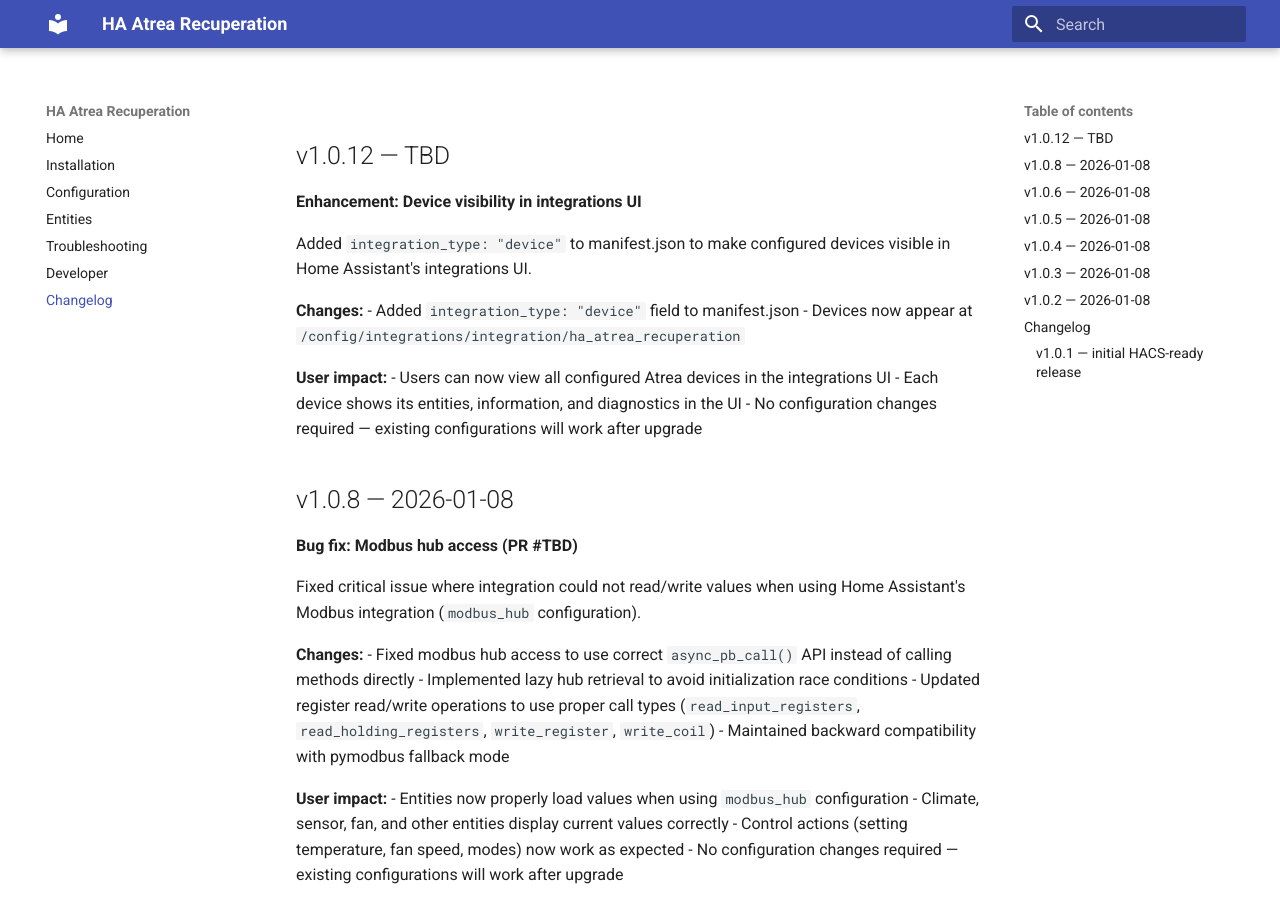
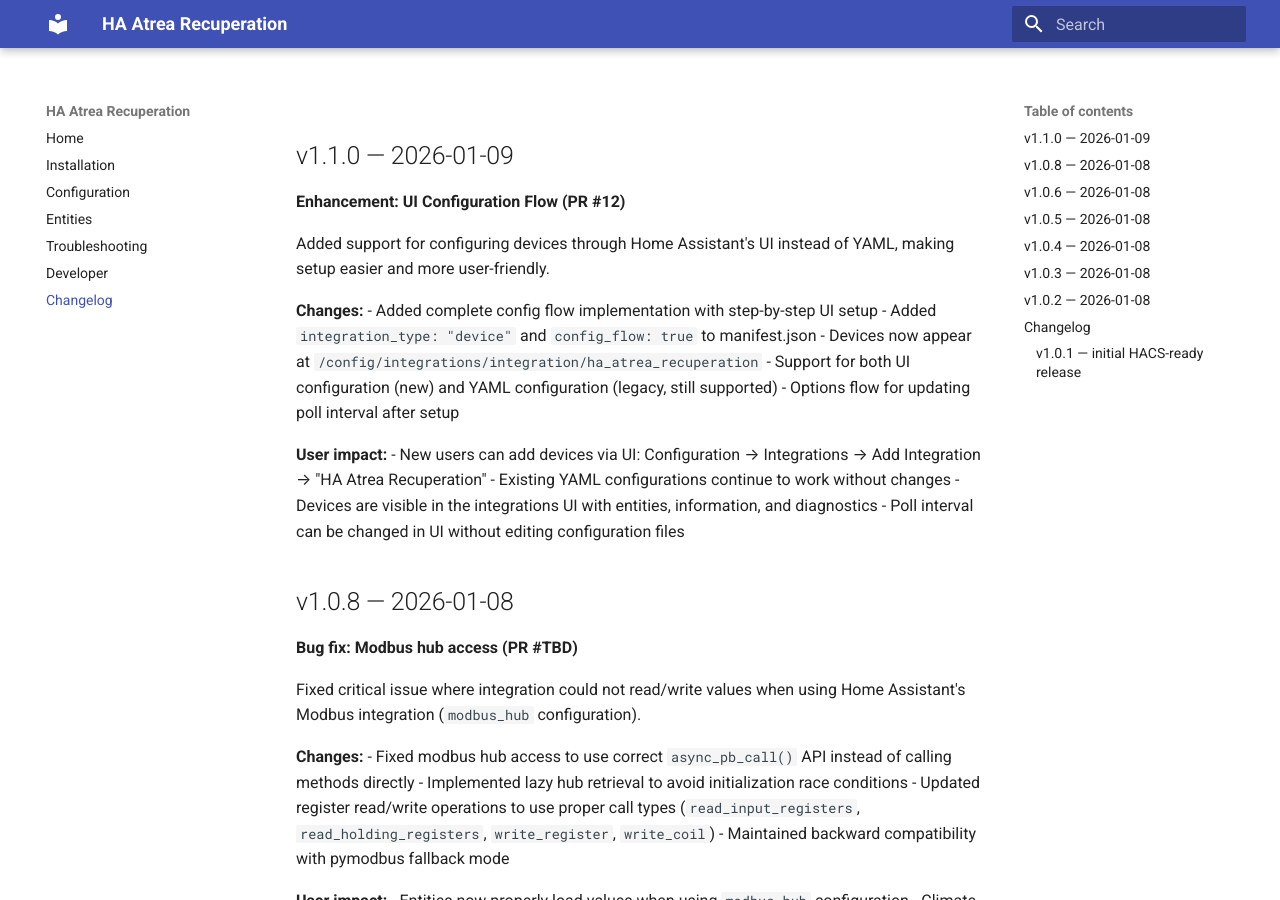
Before and after one commit to Chester929/ha_atrea_recuperation, an MkDocs documentation site: the page built from docs/changelog.md, in a window 1280 px wide and 900 px high. Built offline with MkDocs 1.6.1 and Material for MkDocs 9.7.7, drawn with Linux system fonts in a browser that asks for light colours.

Commit message:
Update changelog and documentation for v1.1.0 release
Co-authored-by: Chester929 <3935298+Chester929@users.noreply.github.com>

````diff
--- a/docs/changelog.md
+++ b/docs/changelog.md
@@ -1,17 +1,21 @@
-## v1.0.12 — TBD
+## v1.1.0 — 2026-01-09
 
-**Enhancement: Device visibility in integrations UI**
+**Enhancement: UI Configuration Flow (PR #12)**
 
-Added `integration_type: "device"` to manifest.json to make configured devices visible in Home Assistant's integrations UI.
+Added support for configuring devices through Home Assistant's UI instead of YAML, making setup easier and more user-friendly.
 
 **Changes:**
-- Added `integration_type: "device"` field to manifest.json
+- Added complete config flow implementation with step-by-step UI setup
+- Added `integration_type: "device"` and `config_flow: true` to manifest.json
 - Devices now appear at `/config/integrations/integration/ha_atrea_recuperation`
+- Support for both UI configuration (new) and YAML configuration (legacy, still supported)
+- Options flow for updating poll interval after setup
 
 **User impact:**
-- Users can now view all configured Atrea devices in the integrations UI
-- Each device shows its entities, information, and diagnostics in the UI
-- No configuration changes required — existing configurations will work after upgrade
+- New users can add devices via UI: Configuration → Integrations → Add Integration → "HA Atrea Recuperation"
+- Existing YAML configurations continue to work without changes
+- Devices are visible in the integrations UI with entities, information, and diagnostics
+- Poll interval can be changed in UI without editing configuration files
 
 ## v1.0.8 — 2026-01-08
 
--- a/docs/troubleshooting.md
+++ b/docs/troubleshooting.md
@@ -347,7 +347,7 @@ When opening a GitHub issue, please provide:
 2. **Integration Version**:
    ```yaml
    # From manifest.json or HACS
-   Version: 1.0.6
+   Version: 1.1.0
    ```
 
 3. **Configuration** (sanitized):
````
Also changed, not shown: docs/developer.md (+4 -4 lines).
